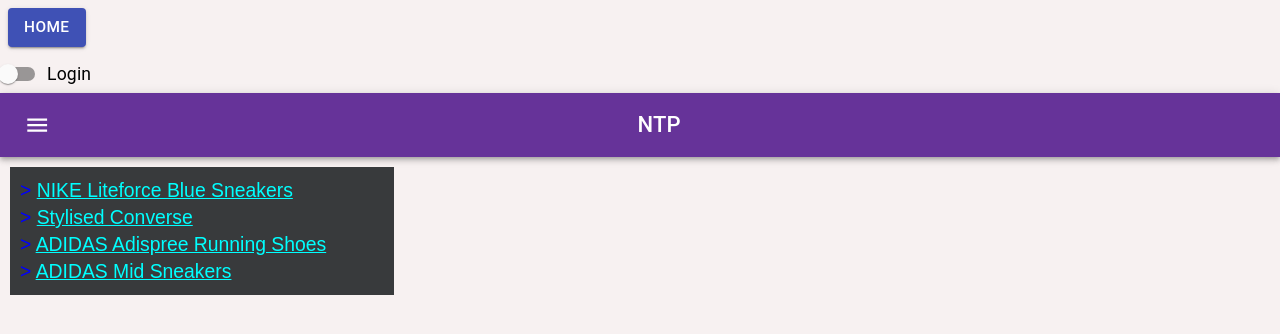
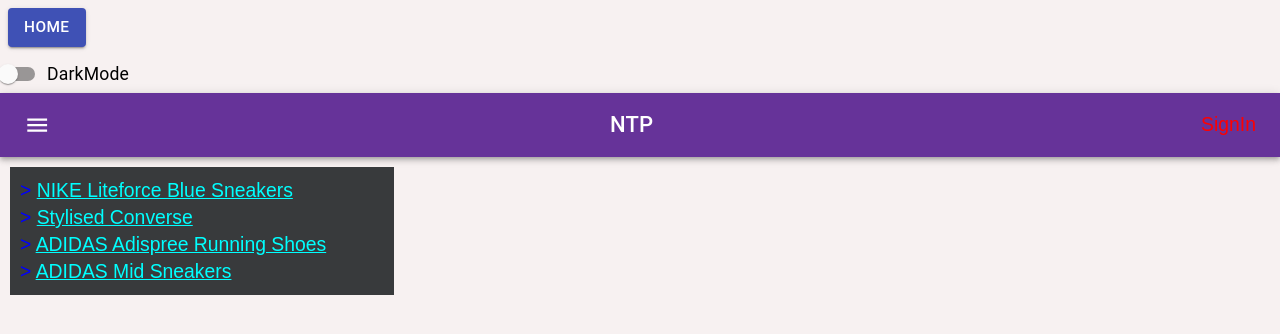
Before and after one commit to phatnguyen1006/PN_ShoppingApp, a React (Create React App) app: page /products in a window 1280 px wide. Shown: the top 334 px of the page. Built offline with nearby package versions, Linux system fonts and the light colour scheme; no server answers.

Commit message:
Push SignOUt

```diff
--- a/src/components/AppBar.js
+++ b/src/components/AppBar.js
@@ -12,8 +12,10 @@ import FormGroup from '@material-ui/core/FormGroup';
 import MenuItem from '@material-ui/core/MenuItem';
 import Menu from '@material-ui/core/Menu';
 import { Link } from 'react-router-dom';
-// firebase:
-import firebase from "firebase";
+// firebase SignOUt:
+import SignOut from '../features/Auth/SignOut';
+// fakeAuth:
+import { fakeAuth } from '../features/Auth/SignIn';
 import '../../src/index.css';
 
 // Back Button
@@ -52,6 +54,8 @@ export default function MenuAppBar() {
     setAnchorEl(null);
   };
 
+  // FakeAuth:
+
   // change-theme
   const { barState, changeBar } = useContext(BarTheme);
   // style:
@@ -66,7 +70,7 @@ export default function MenuAppBar() {
       <FormGroup>
         <FormControlLabel
           control={<Switch checked={auth} onChange={handleChange} aria-label="login switch" />}
-          label={auth ? 'Logout' : 'Login'}
+          label={auth ? 'LightMode' : 'DarkMode'}
         />
       </FormGroup>
       <AppBar style={style} position="static">
@@ -79,13 +83,13 @@ export default function MenuAppBar() {
                   <Link to="/about">About</Link>
                   <Link to="/todolist">TodoList</Link>
                   <Link to="/products">Products</Link>
-                  {auth && (<Link to="/admin">Admin</Link>)}
+                  {fakeAuth.isAuthenticated && (<Link to="/admin">Admin</Link>)}
                 </div>
         </div>
           <Typography variant="h6" className={classes.title}>
             NTP
           </Typography>
-          {auth && (
+          {fakeAuth.isAuthenticated ? (
             <div>
               <IconButton
                 aria-label="account of current user"
@@ -113,13 +117,29 @@ export default function MenuAppBar() {
               >
                 <MenuItem onClick={handleClose}>
                   <Link style={{
-                    textDecoration: "none"
+                    textDecoration: "none",
+                    color: "green"
                   }} to="/signin">SignIn</Link>
                 </MenuItem>
                 <MenuItem onClick={handleClose}>My account</MenuItem>
+                <MenuItem
+                  style={{
+                    color: "red"
+                  }} onClick={() => {
+                    SignOut()
+                    setAnchorEl(null)
+                  }}>
+                    Logout
+                </MenuItem>
               </Menu>
-            </div>
-          )}
+            </div>) : (
+              <Link to="/signin"
+                style={{
+                  textDecoration: "none",
+                  color: "red"
+                }}
+              >SignIn</Link>
+            )}
         </Toolbar>
       </AppBar>
     </div>
--- a/src/features/Auth/SignIn.js
+++ b/src/features/Auth/SignIn.js
@@ -1,4 +1,4 @@
-import React, { useContext } from 'react';
+import React, { useEffect, useContext } from 'react';
 import { Redirect, useLocation } from 'react-router-dom';
 // Import Firebase & FirebaseUI
 import firebase from 'firebase';
@@ -29,11 +29,18 @@ const SignIn = () => {
   const { state } = useLocation();
   const from = state || { from: { pathname: "/" } };
   const { redirect, setRedirect } = useContext(ReferenceContext);
-  console.log("Redirect: ", redirect);
+  // console.log("Redirect: ", redirect);
 
   if (redirect) {
     <Redirect to={from} />
   }
+
+  useEffect(() => {
+    if (from.from.pathname == "/admin") {
+      window.alert("You must to login first");
+    }
+    // console.log("from:  ", from.from.pathname );
+  }, []);
 
 
   // Main return SignIn page => OutSide to easier.
@@ -52,7 +59,7 @@ export const fakeAuth = {
   isAuthenticated: false,
   authenticate(callback) {
     this.isAuthenticated = true;
-    setTimeout(callback(), 100);
+    setTimeout(callback(), 100); // Wait 0s to not delay.
   }
 }
 
--- /dev/null
+++ b/src/features/Auth/SignOut.js
@@ -0,0 +1,18 @@
+import React from 'react';
+import firebase from 'firebase';
+import { fakeAuth } from './SignIn';
+
+// SignOut Features
+const SignOut = () => {
+    firebase.auth().signOut()
+        .then(() => {
+            console.log("LogOut Successed!")
+            fakeAuth.isAuthenticated = false;
+            return;
+        })
+        .catch(() => {
+            window.confirm("Sorry, Something Was Wrong!");
+        })
+}
+
+export default SignOut;
--- a/src/private/PrivateRoute.js
+++ b/src/private/PrivateRoute.js
@@ -11,7 +11,7 @@ const PrivateRoute = ({ component: Component, ...rest}) => {
         <Route {...rest} >
             {fakeAuth.isAuthenticated ?
                 (<Component />) :
-                (<Redirect to={{ pathname: "/signin", state: { from: location } }} />)
+                (< Redirect to={{ pathname: "/signin", state: { from: location } }} />)
             }
         </Route>
     )
```
Also changed, not shown: src/index.js (+6 -3 lines), 1 other file (tests, documents, lock files or other folders).
